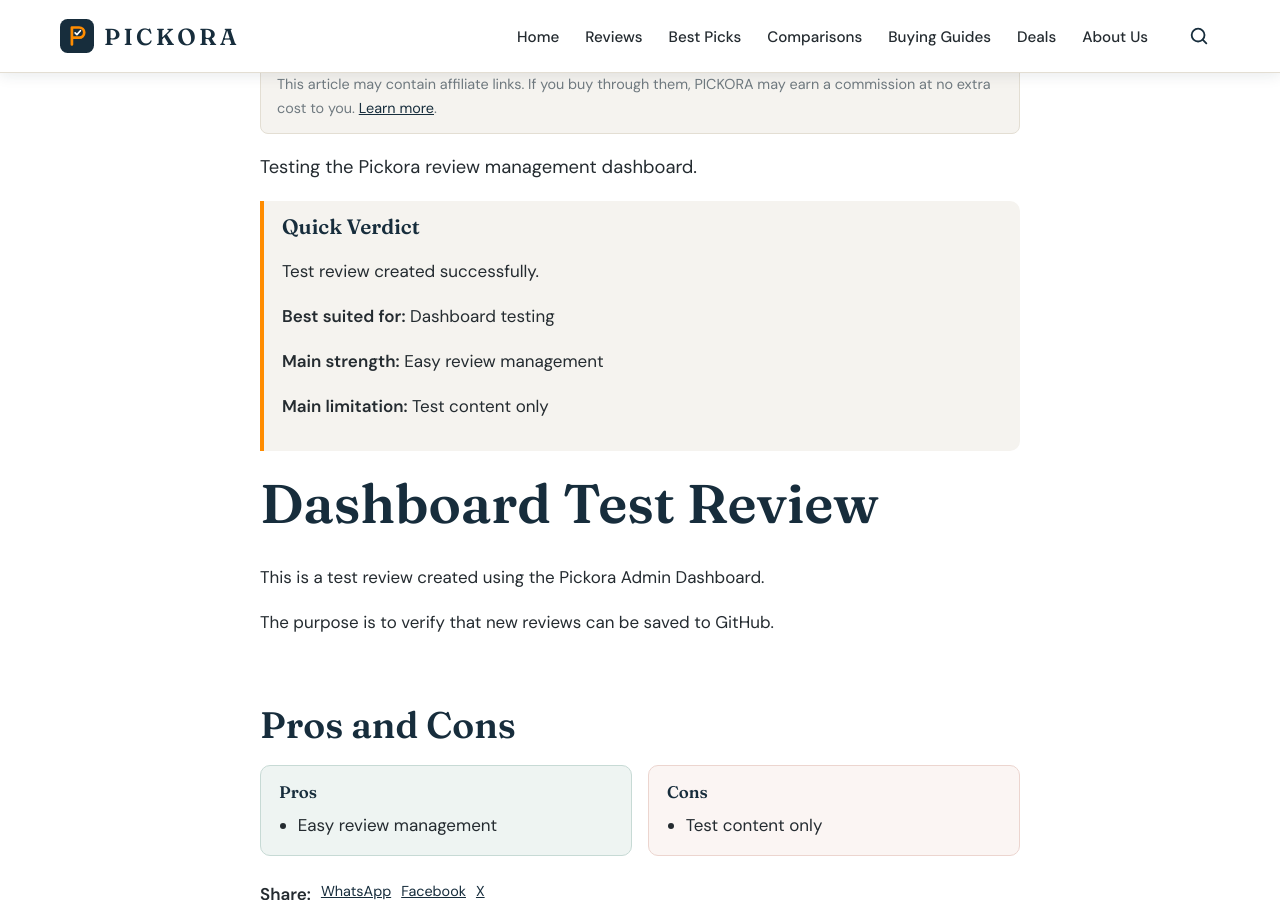
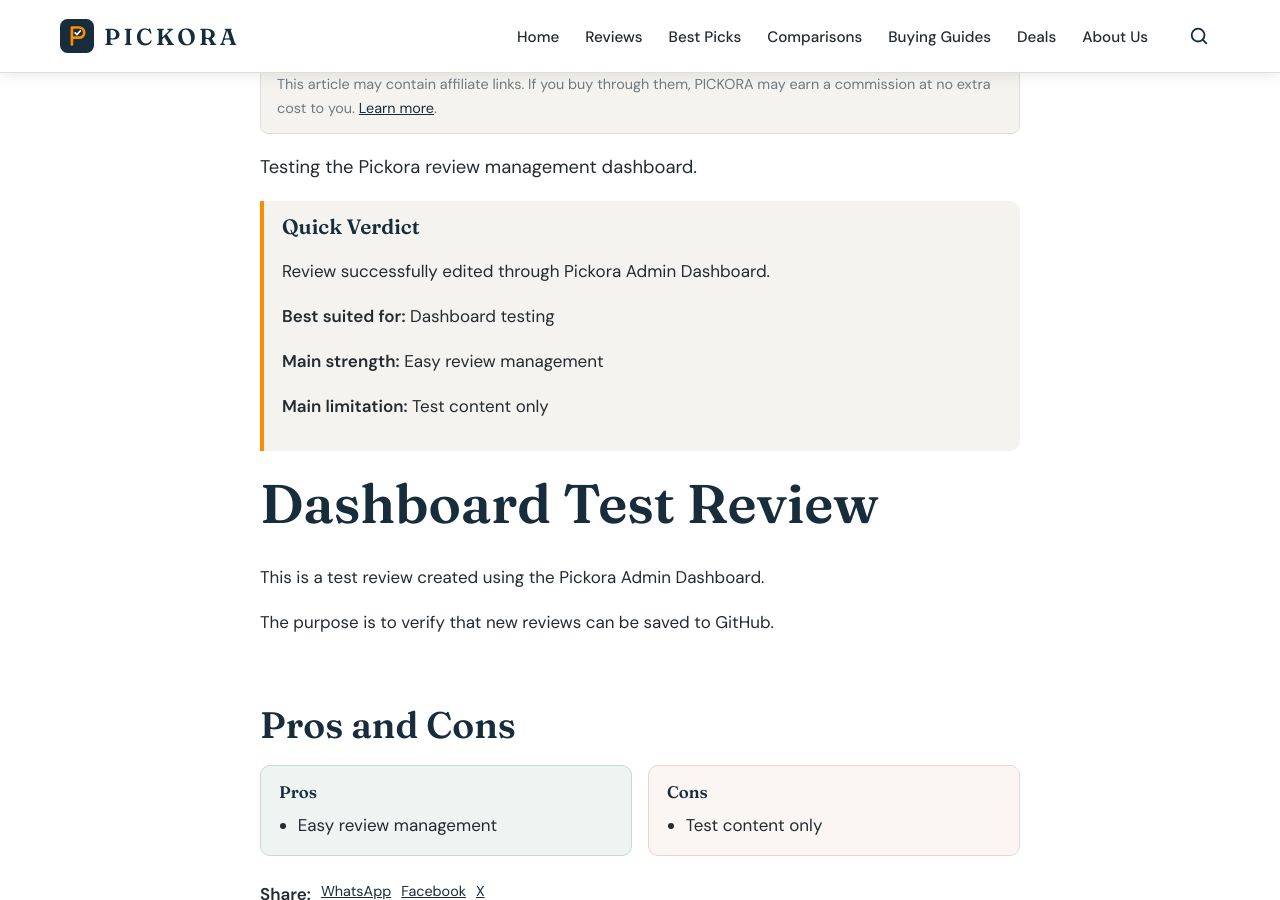
Before and after one commit to Pickora169/Pickora, a Jekyll site: the page built from _reviews/dashboard-test-review.md, in a window 1280 px wide and 900 px high, scrolled down 1024 px. Built offline with Jekyll 4.4.1, drawn with Linux system fonts in a browser that asks for light colours.

Commit message:
Update dashboard-test-review.md

```diff
--- a/_reviews/dashboard-test-review.md
+++ b/_reviews/dashboard-test-review.md
@@ -6,7 +6,7 @@ review_type: research-based
 author: Pickora
 date: 2026-11-18
 excerpt: "Testing the Pickora review management dashboard."
-verdict: "Test review created successfully."
+verdict: "Review successfully edited through Pickora Admin Dashboard."
 best_for: "Dashboard testing"
 pros:
   - Easy review management
```
